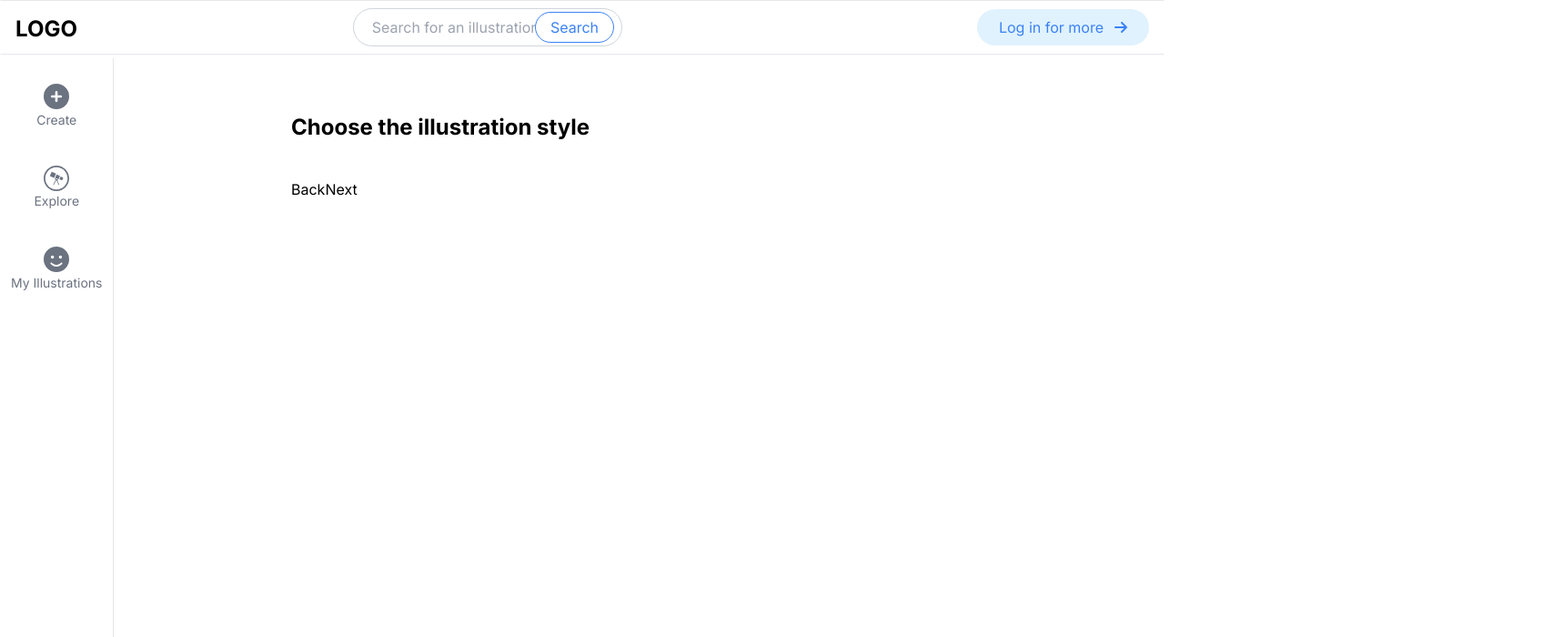
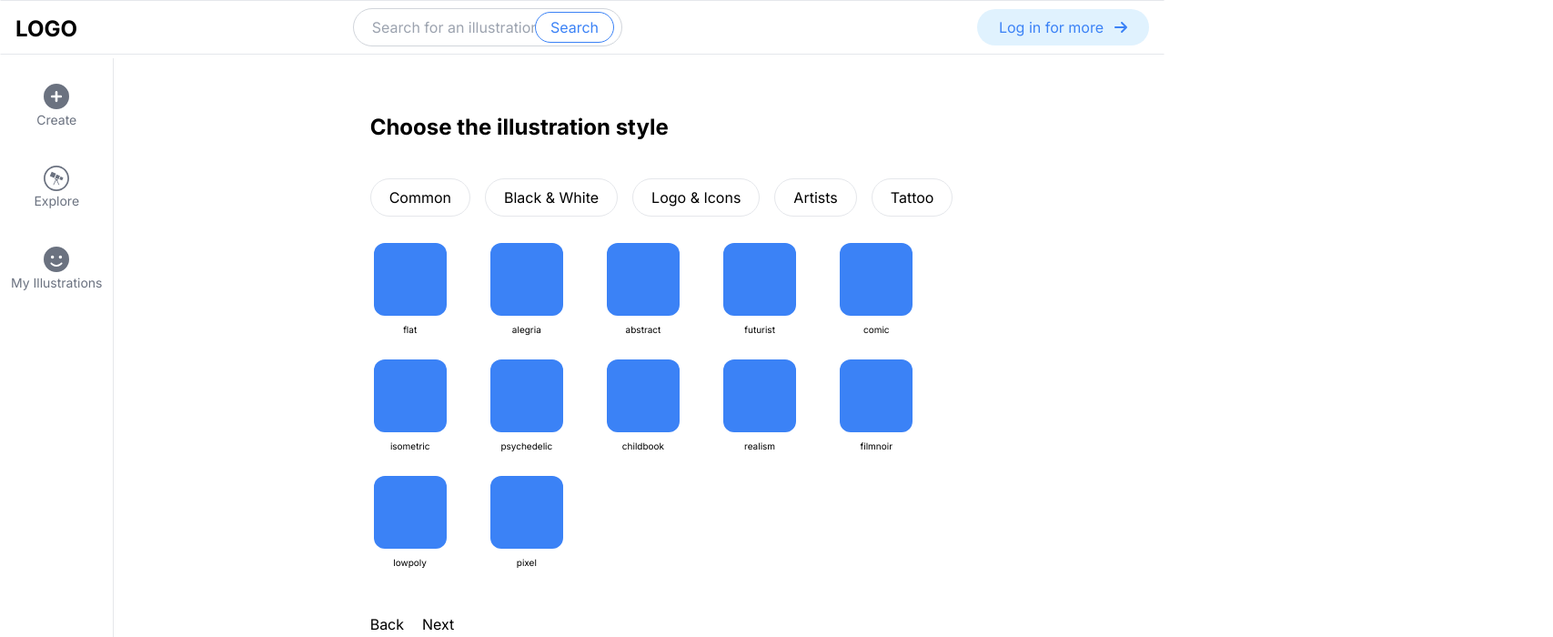
Before and after one commit to ej84/ai_img_generator, a Next.js app: page /create in a window 1280 px wide. Both pictures are taken after typing "Sample" into the empty fields and a click on the button "Create illustration". Shown: the top 700 px of the page at 91% size, 1707 px wide, since content can reach past the window. Built offline with nearby package versions, Linux system fonts and the light colour scheme; no server answers.

Commit message:
Updating create page for style buttons.

```diff
--- /dev/null
+++ b/app/create/components/IlluStyles.jsx
@@ -0,0 +1,123 @@
+import React, { useState } from "react";
+
+const categories = {
+  common: [
+    "flat",
+    "alegria",
+    "abstract",
+    "futurist",
+    "comic",
+    "isometric",
+    "psychedelic",
+    "childbook",
+    "realism",
+    "filmnoir",
+    "lowpoly",
+    "pixel",
+  ],
+  bw: [
+    "silhouette",
+    "doodle",
+    "technical",
+    "colouringbook",
+    "scribble",
+    "minimalist",
+  ],
+  logoIcons: [
+    "logo_abstract",
+    "logo_elegant",
+    "logo_geometric",
+    "logo_funny",
+    "emoji",
+    "icon_web",
+  ],
+  artists: [
+    "picasso",
+    "dali",
+    "escher",
+    "vangogh",
+    "matisse",
+    "basquiat",
+    "murakami",
+    "popart",
+    "schiele",
+    "rand",
+    "mondrian",
+  ],
+  tattoo: [
+    "tattoo_oldschool",
+    "tattoo_americana",
+    "tattoo_tribal",
+    "tattoo_japanese",
+    "tattoo_geometric",
+    "tattoo_line",
+  ],
+};
+
+const categoryDisplayNames = {
+  common: "Common",
+  bw: "Black & White",
+  logoIcons: "Logo & Icons",
+  artists: "Artists",
+  tattoo: "Tattoo",
+};
+
+const IlluStyles = ({ selectedStyle, setSelectedStyle }) => {
+  const [selectedCategory, setSelectedCategory] = useState("common");
+
+  const handleCategoryChange = (category) => {
+    setSelectedCategory(category);
+    // Reset previously selected style when category is changed.
+    setSelectedStyle("");
+  };
+
+  const handleStyleChange = (style) => {
+    if (selectedStyle.includes(style)) {
+      setSelectedStyle(selectedStyle.filter((s) => s !== style));
+    } else {
+      setSelectedStyle([...selectedStyle, style]);
+    }
+  };
+
+  return (
+    <div>
+      <div className="flex justify-center gap-3 md:relative md:left-5 md:gap-4">
+        {Object.keys(categories).map((category) => (
+          <button
+            key={category}
+            onClick={() => handleCategoryChange(category)}
+            className="flex border border-solid p-2 text-xs md:px-5 md:text-base rounded-full"
+          >
+            {categoryDisplayNames[category] || category}
+          </button>
+        ))}
+      </div>
+
+      <div className="grid grid-cols-5 mt-3">
+        {categories[selectedCategory].map((style) => (
+          <div className="flex flex-col items-center justify-center h-20 w-20 md:h-32 md:w-32">
+            <button
+              key={style}
+              onClick={() => handleStyleChange(style)}
+              className={`relative bg-blue-500 rounded-xl p-7 m-2 md:p-10 ${
+                selectedStyle.includes(style) ? "selected" : ""
+              }`}
+            >
+              {selectedStyle.includes(style) && (
+                <span className="check-icon absolute top-0 right-0 text-white text-sm">
+                  ✔️
+                </span>
+              )}
+            </button>
+            <p style={{ fontSize: "10px" }} className="text-center">
+              {style}
+            </p>
+          </div>
+        ))}
+      </div>
+      {selectedStyle && <p>{selectedStyle}</p>}
+    </div>
+  );
+};
+
+export default IlluStyles;
--- a/app/create/page.jsx
+++ b/app/create/page.jsx
@@ -3,12 +3,14 @@ import React, { useState } from "react";
 import Nav from "../components/Nav";
 import Sidebar from "../components/Sidebar";
 import ImageGenerator from "../components/ImageGenerator";
+import IlluStyles from "./components/IlluStyles";
 
 const Page = () => {
   const [step, setStep] = useState(1);
+  const [selectedStyle, setSelectedStyle] = useState([]);
   const [userInput, setUserInput] = useState({
     promptText: "",
-    imageStyle: "",
+    imageStyle: [],
     // 다른 단계에서 필요한 데이터를 추가로 저장
   });
 
@@ -20,11 +22,20 @@ const Page = () => {
     setStep((prevStep) => prevStep - 1);
   };
 
+  // Change user's prompt input
   const handleChange = (e) => {
     const { name, value } = e.target;
     setUserInput((prevState) => ({
       ...prevState,
       [name]: value,
+    }));
+  };
+
+  // Change Illustration style
+  const handleSelectedStyleChange = (selectedStyle) => {
+    setUserInput((prevInput) => ({
+      ...prevInput,
+      imageStyle: selectedStyle,
     }));
   };
 
@@ -48,7 +59,7 @@ const Page = () => {
               />
             </div>
             <button
-              className="md:absolute md:right-2/3 p-3 bg-blue-500 text-white rounded-full"
+              className="md:absolute md:right-28 lg:right-3/4 p-3 bg-blue-500 text-white rounded-full"
               onClick={handleNext}
             >
               Create illustration
@@ -57,12 +68,19 @@ const Page = () => {
         )}
 
         {step === 2 && (
-          <div className="max-[639px]:text-center md:relative md:left-1/4 space-y-10">
-            <h1 className="mt-5 font-bold text-xl md:mt-0 md:text-2xl">
+          <div className="max-[639px]:text-center md:relative md:left-1/3 space-y-10">
+            <h1 className="mt-5 font-bold text-xl md:mt-0 md:text-2xl md:relative md:-left-5">
               Choose the illustration style
             </h1>
-
-            <button onClick={handleBack}>Back</button>
+            <div className="max-[639px]:justify-center md:flex md:relative md:-left-10">
+              <IlluStyles
+                selectedStyle={userInput.imageStyle}
+                setSelectedStyle={handleSelectedStyleChange}
+              />
+            </div>
+            <button onClick={handleBack} className="relative -left-5">
+              Back
+            </button>
             <button onClick={handleNext}>Next</button>
           </div>
         )}
--- a/app/page.js
+++ b/app/page.js
@@ -5,6 +5,8 @@ import Sidebar from "./components/Sidebar";
 import ImageGenerator from "./components/ImageGenerator";
 import useAuth from "./hooks/useAuth";
 import LoginWindow from "./components/LoginWindow";
+import { faFilter } from "@fortawesome/free-solid-svg-icons";
+import { FontAwesomeIcon } from "@fortawesome/react-fontawesome";
 
 export default function Home() {
   const [showLoginWindow, setShowLoginWindow] = useState(false);
@@ -44,6 +46,11 @@ export default function Home() {
 
           {showLoginWindow && <LoginWindow />}
         </div>
+        <FontAwesomeIcon
+          icon={faFilter}
+          size="1x"
+          className="flex inset-x-1/2 inset-y-1/2 p-3 md:hidden"
+        />
         {/*
         <div className="flex w-full justify-center mt-14">
           <div className="grid grid-cols-4">
```
Also changed, not shown: app/components/IlluStyles.jsx (added).
